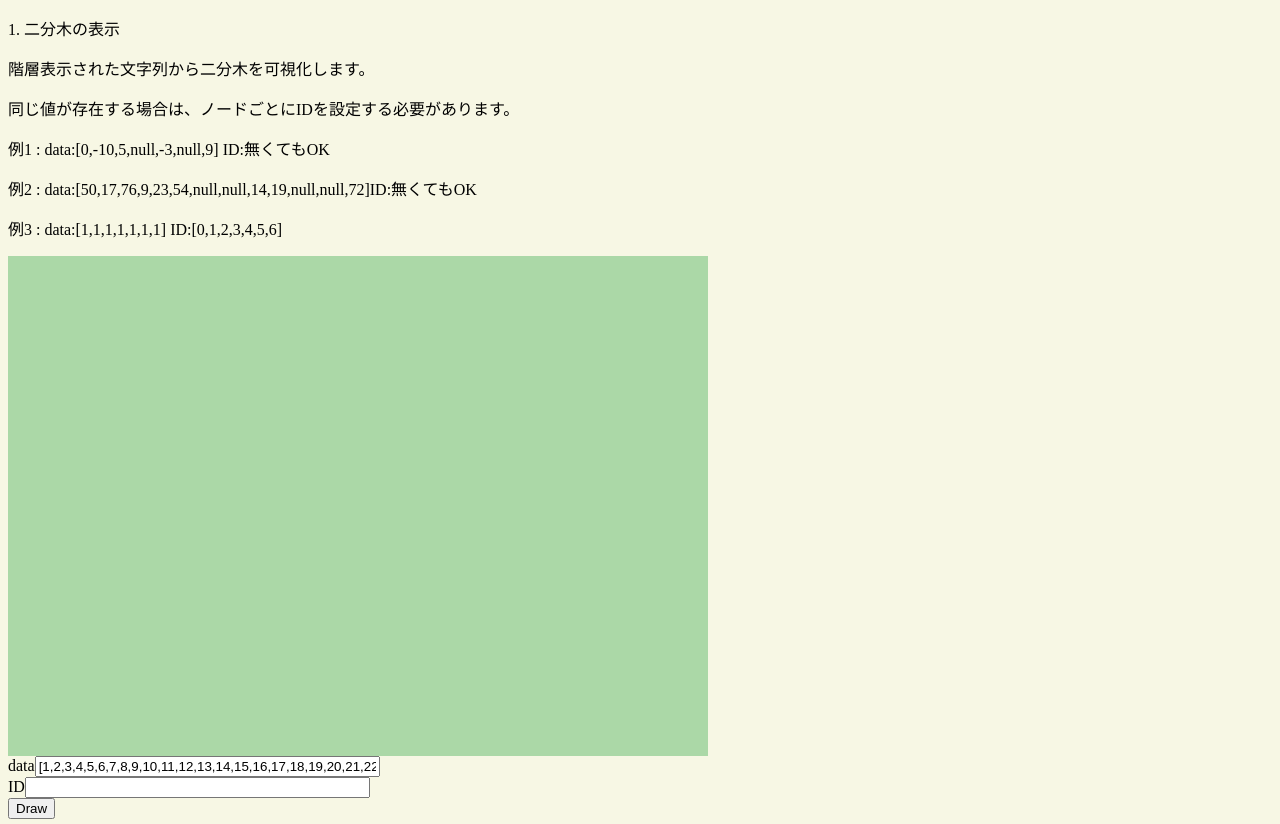
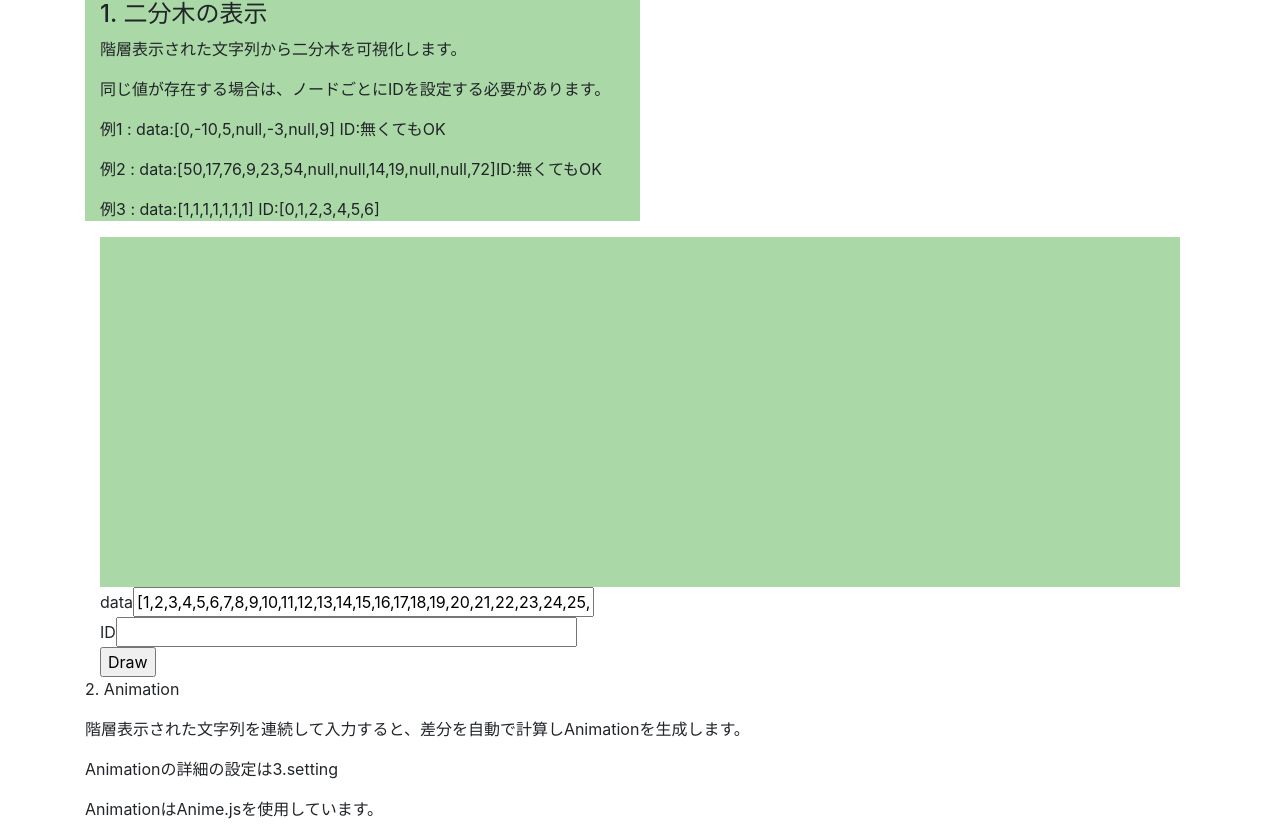
Before and after one commit to nori-ut3g/tree-visualizer, a plain HTML site: page index.html in a window 1280 px wide. Shown: the top 824 px of the page. Drawn offline with nearby package versions, Linux system fonts and the light colour scheme.

Commit message:
fix demoサイト修正中

```diff
--- a/index.html
+++ b/index.html
@@ -2,7 +2,12 @@
 <html lang="en">
 <head>
     <meta charset="UTF-8">
-    <title>Title</title>
+
+    <title>Tree_Visualizer</title>
+
+    <!-- Bootstrap CSS -->
+    <link rel="stylesheet" href="https://stackpath.bootstrapcdn.com/bootstrap/4.4.1/css/bootstrap.min.css" integrity="sha384-Vkoo8x4CGsO3+Hhxv8T/Q5PaXtkKtu6ug5TOeNV6gBiFeWPGFN9MuhOf23Q9Ifjh" crossorigin="anonymous">
+
 </head>
 <body bgcolor="#F7F7E4">
 <!--配色候補-->
@@ -12,27 +17,29 @@
 <!--#2C7873 rgb(44,120,115)-->
 <!--#6FB98D rgb(111,185,141)-->
 
-<div>
+<div class="container">
 <!--    Pruner-->
     <div>
-        <p>1. 二分木の表示</p>
+        <div class="col-6 " style="background-color: #ABD8A7">
+            <h4>1. 二分木の表示</h4>
             <p>階層表示された文字列から二分木を可視化します。</p>
             <p>同じ値が存在する場合は、ノードごとにIDを設定する必要があります。</p>
-<!--        <p>4.Optionを確認してください。</p>-->
             <p>例1 : data:[0,-10,5,null,-3,null,9] ID:無くてもOK</p>
             <p>例2 : data:[50,17,76,9,23,54,null,null,14,19,null,null,72]ID:無くてもOK</p>
             <p>例3 : data:[1,1,1,1,1,1,1] ID:[0,1,2,3,4,5,6]</p>
+        </div>
+        <div class="col-12">
+            <div id="target1" class="col-12" style="height:350px"></div>
             <div>
-<!--            buttonで実行-->
-            <div id = "target1" ></div>
                 <div>data<label for="target1-data"></label><input type="text" id="target1-data" name="data" value="[1,2,3,4,5,6,7,8,9,10,11,12,13,14,15,16,17,18,19,20,21,22,23,24,25,26,27,28,29,30,31,32,33,34,35,36,37,38,39]" size="40"></div>
                 <div>ID<label for="target1-id"></label><input type="text" id="target1-id" name="data" value="" size="40"></div>
                 <input id = "example1-drawBtn" type="button" value="Draw">
+            </div>
             <script type="module">
                 import pruner from "./src/Index.js";
                 let targetDiv = document.getElementById("target1");
-                targetDiv.style.height = 500 + "px";
-                targetDiv.style.width = 700 + "px";
+                // targetDiv.style.height = 500 + "px";
+                // targetDiv.style.width = 700 + "px";
                 targetDiv.style.overflow = "scroll";
                 targetDiv.style.background = "rgb(171,216,167)"
                 let example1 = pruner(
```
Lines whose indentation alone changed are shown as unchanged.
